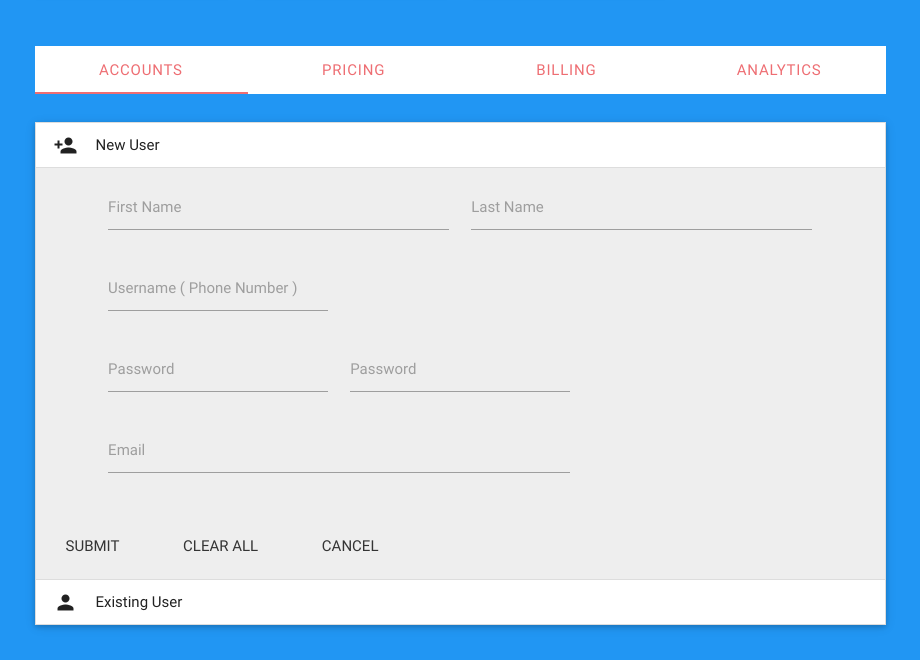
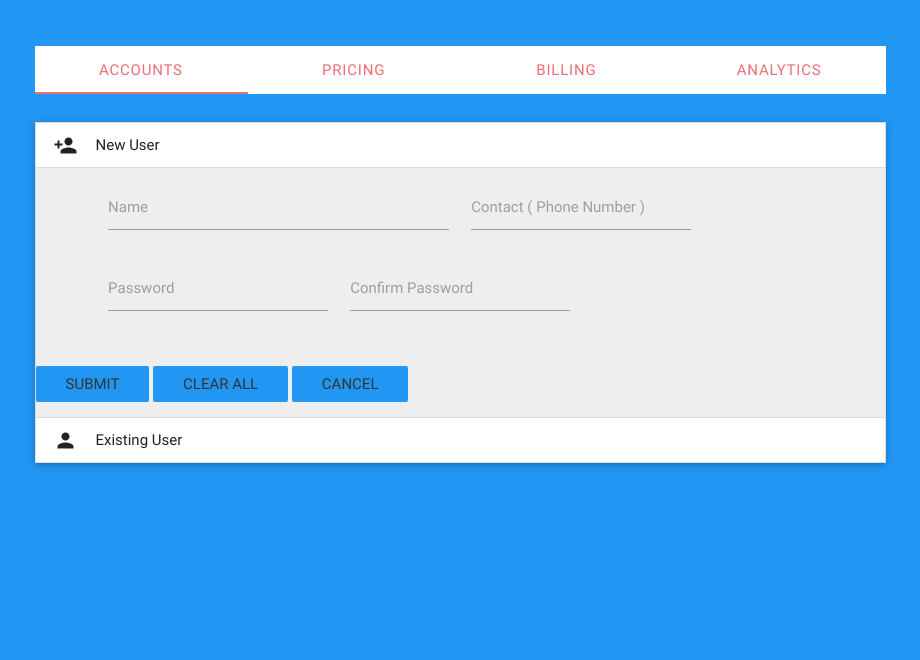
Before and after one commit to khannasarthak/StealthSoftware, a PHP site: page /application.php in a window 1280 px wide, after a click on "New User". Shown: the part 217-877 px from the top of the page, without its empty margins (180-1100 px from the left). After the commit the page ends 685 px from the top, so only its background shows below. Run offline with PHP 8.4, Linux system fonts and the light colour scheme; a user stored in the database is signed in; data comes from the database, SQL or seed files in the repository.

Commit message:
application.php update
Form changes

```diff
--- a/webapp/application.php
+++ b/webapp/application.php
@@ -17,8 +17,9 @@
             $('.collapsible').collapsible();
             $('ul.tabs').tabs();
             $('.modal-trigger').leanModal();
+
         });
-        $('select').material_select();
+
     </script>
 
 
@@ -140,19 +141,15 @@
                                         <div class="row">
                                             <div class="input-field col s6">
                                                 <input id="first_name" type="text" class="validate">
-                                                <label for="first_name">First Name</label>
+                                                <label for="first_name">Name</label>
                                             </div>
-                                            <div class="input-field col s6">
-                                                <input id="last_name" type="text" class="validate">
-                                                <label for="last_name">Last Name</label>
-                                            </div>
-                                        </div>
-                                        <div class="row">
                                             <div class="input-field col s4">
                                                 <input id="username" type="text" class="validate">
-                                                <label for="username">Username ( Phone Number )</label>
+                                                <label for="username">Contact ( Phone Number )</label>
                                             </div>
+
                                         </div>
+
                                         <div class="row">
                                             <div class="input-field col s4">
                                                 <input id="password" type="password" class="validate">
@@ -160,22 +157,17 @@
                                             </div>
                                             <div class="input-field col s4">
                                                 <input id="password" type="password" class="validate">
-                                                <label for="password">Password</label>
+                                                <label for="password">Confirm Password</label>
                                             </div>
 
                                         </div>
-                                        <div class="row">
-                                            <div class="input-field col s8">
-                                                <input id="email" type="email" class="validate">
-                                                <label for="email">Email</label>
-                                            </div>
-                                        </div>
+
                                     </form>
                                 </div>
                             </div>
-                            <a href="#" class="waves-effect btn-flat modal-close" onclick="toast('New Account Created for Username', 4000)">Submit</a>
-                            <a href="#" class="waves-effect btn-flat modal-close">Clear All</a>
-                            <a href="#" class="waves-effect btn-flat modal-close">Cancel</a>
+                            <a href="#" class="waves-effect btn-flat blue modal-close" onclick="toast('New Account Created for Username', 4000)">Submit</a>
+                            <a href="#" class="waves-effect btn-flat blue modal-close">Clear All</a>
+                            <a href="#" class="waves-effect btn-flat blue modal-close">Cancel</a>
 
 
                         </div>
@@ -189,7 +181,7 @@
                                         <div class="row">
                                             <div class="input-field col s4">
                                                 <input id="username" type="text" class="validate">
-                                                <label for="username">Username ( Phone Number )</label>
+                                                <label for="username">Contact ( Phone Number )</label>
                                             </div>
                                         </div>
 
@@ -197,9 +189,9 @@
                                 </div>
                                 </form>
                             </div>
-                            <a href="#" class="waves-effect btn-flat modal-close" onclick="toast('New Account Created for Username', 4000)">Submit</a>
-                            <a href="#" class="waves-effect btn-flat modal-close">Clear All</a>
-                            <a href="#" class="waves-effect btn-flat modal-close">Cancel</a>
+                            <a href="#" class="waves-effect btn-flat blue modal-close" onclick="toast('New Account Created for Username', 4000)">Submit</a>
+                            <a href="#" class="waves-effect btn-flat  blue modal-close">Clear All</a>
+                            <a href="#" class="waves-effect btn-flat blue modal-close">Cancel</a>
                         </div>
 
             </div>
@@ -264,9 +256,11 @@
                                 </form>
 
                             </div>
-                            <a href="#" class="waves-effect btn-flat modal-close" onclick="toast('New Account Created for Username', 4000)">Submit</a>
-                            <a href="#" class="waves-effect btn-flat modal-close">Clear All</a>
-                            <a href="#" class="waves-effect btn-flat modal-close">Cancel</a>
+                            <a href="#" class="waves-effect btn-flat blue modal-close" onclick="toast('New Account Created for Username', 4000)">Submit</a>
+                            <a href="#" class="waves-effect btn-flat blue modal-close">Clear All</a>
+                            <a href="#" class="waves-effect btn-flat blue modal-close">Cancel</a>
+
+
 
                         </div>
                     </div>
@@ -303,11 +297,14 @@
 
                                 </form>
                             </div>
-                            <a href="#" class="waves-effect btn-flat modal-close" onclick="toast('New Account Created for Username', 4000)">Submit</a>
-                            <a href="#" class="waves-effect btn-flat modal-close">Clear All</a>
-                            <a href="#" class="waves-effect btn-flat modal-close">Cancel</a>
+                            <a href="#" class="waves-effect btn-flat blue modal-close" onclick="toast('New Account Created for Username', 4000)">Submit</a>
+                            <a href="#" class="waves-effect btn-flat blue modal-close">Clear All</a>
+                            <a href="#" class="waves-effect btn-flat blue modal-close">Cancel</a>
+
 
                         </div>
+
+
                     </div>
                 </li>
                 <li>
@@ -360,6 +357,7 @@
         </div>
     </div>
     </div>
+
     <script type="text/javascript" src="js/materialize.js"></script>
 </body>
 
```
